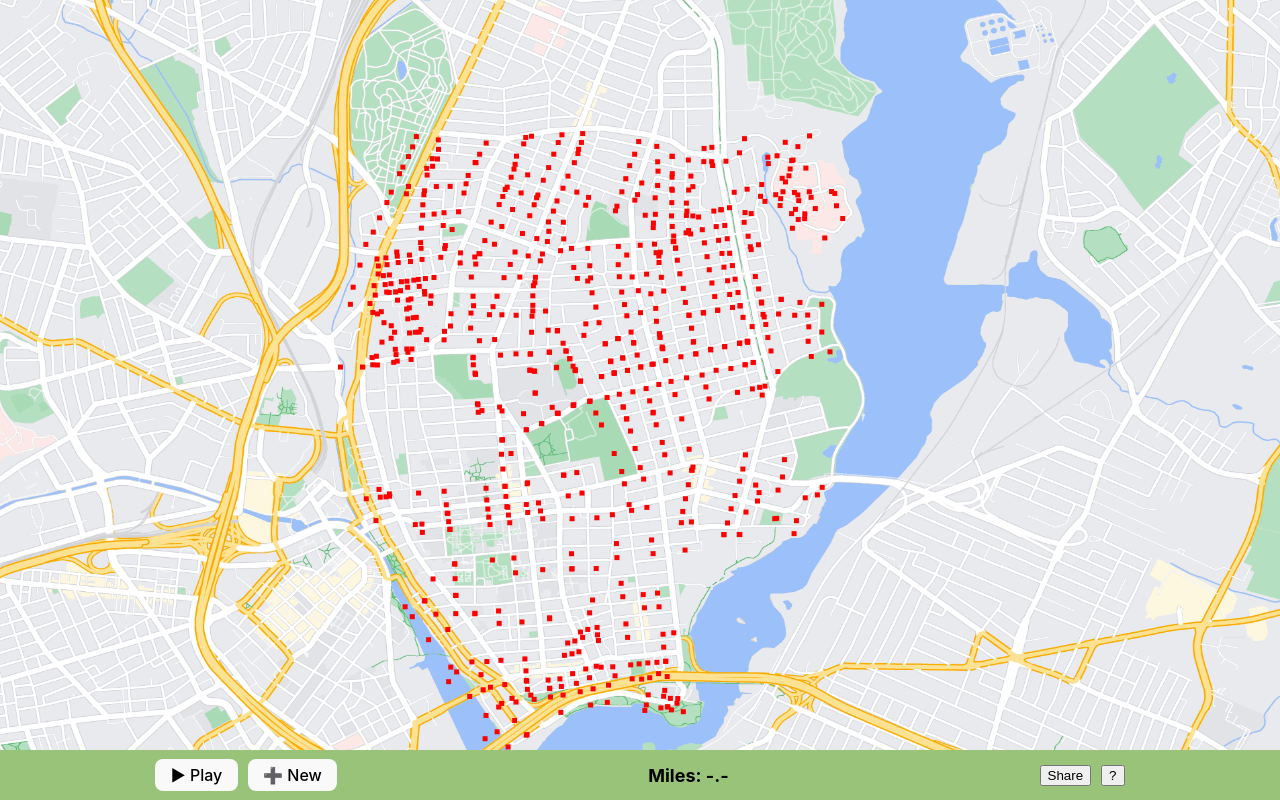
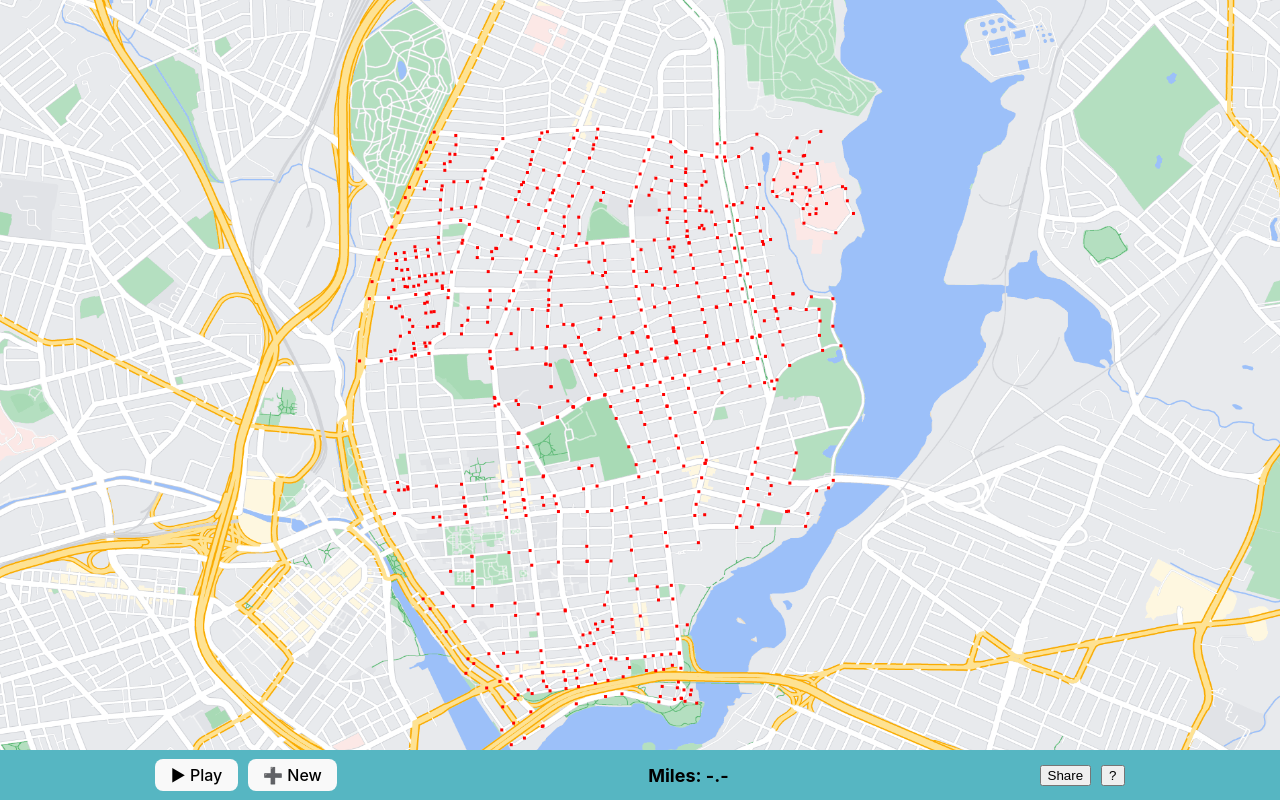
Before and after one commit to Aidan-Hennessey/Fun-Run-Mapper, a Vue app in the folder website/: page / in a window 1280 px wide. Built offline with nearby package versions, Linux system fonts and the light colour scheme.

Commit message:
fix size and size of vertices

```diff
--- a/website/src/components/streets/index.vue
+++ b/website/src/components/streets/index.vue
@@ -34,15 +34,11 @@ export default{
         const ctx = this.canvas
         const old_style = ctx.fillStyle
         ctx.fillStyle = "#FF0000"
-        ctx.fillRect(x-2, y-2, 5, 5)
+        ctx.fillRect(x-1.5, y-1.5, 3, 3)
         ctx.fillStyle = old_style
     },
     plot_graph() {
         this.graph.forEach((p) => {
-            const ly = 41.81345120564301
-            const hy = 41.85366048285386
-            const lx = -71.431
-            const hx = -71.35135212870313
             // (hy, lx)
             // |---------|
             // |         }
@@ -50,6 +46,27 @@ export default{
             // |         }
             // |         }
             // ----------- (ly, hx)
+            const ly = 41.813010000000006
+            const lx = -71.4326
+            const hx = -71.3516
+            const hy = 41.85351
+
+            // if you ever want to nicely recompute ly, lx, hx, hy
+            /* const mx = -71.3921 */
+            /* const my = 41.83326 */
+
+            /* const dx = 0.081 */
+            /* const dy = 0.0405 */
+
+            /* const hy = my + dy/2 */
+            /* const ly = my - dy/2 */
+            /* const hx = mx + dx/2 */
+            /* const lx = mx - dx/2 */
+            /* console.log(`const ly = ${ly}`) */
+            /* console.log(`const lx = ${lx}`) */
+            /* console.log(`const hx = ${hx}`) */
+            /* console.log(`const hy = ${hy}`) */
+
             const c = document.getElementById("yoink")
             const canvas_width = c.width
             const canvas_height = c.height
@@ -66,7 +83,6 @@ export default{
             // const x2 = 100 * (p[1][0] - lx) / (hx - lx)
             // const y2 = 100 * (p[1][1] - ly) / (hy - ly)
 
-            console.log(px,py)
             this.drawpoint(px,py)
         })
     },
@@ -78,7 +94,6 @@ export default{
 
     const width = img.clientWidth
     const height = img.clientHeight
-    console.log(width, height)
 
     c.width = width
     c.height = height
--- a/website/src/components/toolbar/index.vue
+++ b/website/src/components/toolbar/index.vue
@@ -34,7 +34,7 @@ export default{
 
 <style scoped>
 .container {
-    background-color: var(--green);
+    background-color: var(--aqua);
     position: fixed;
     bottom: 0;
     height: 50px;
```
